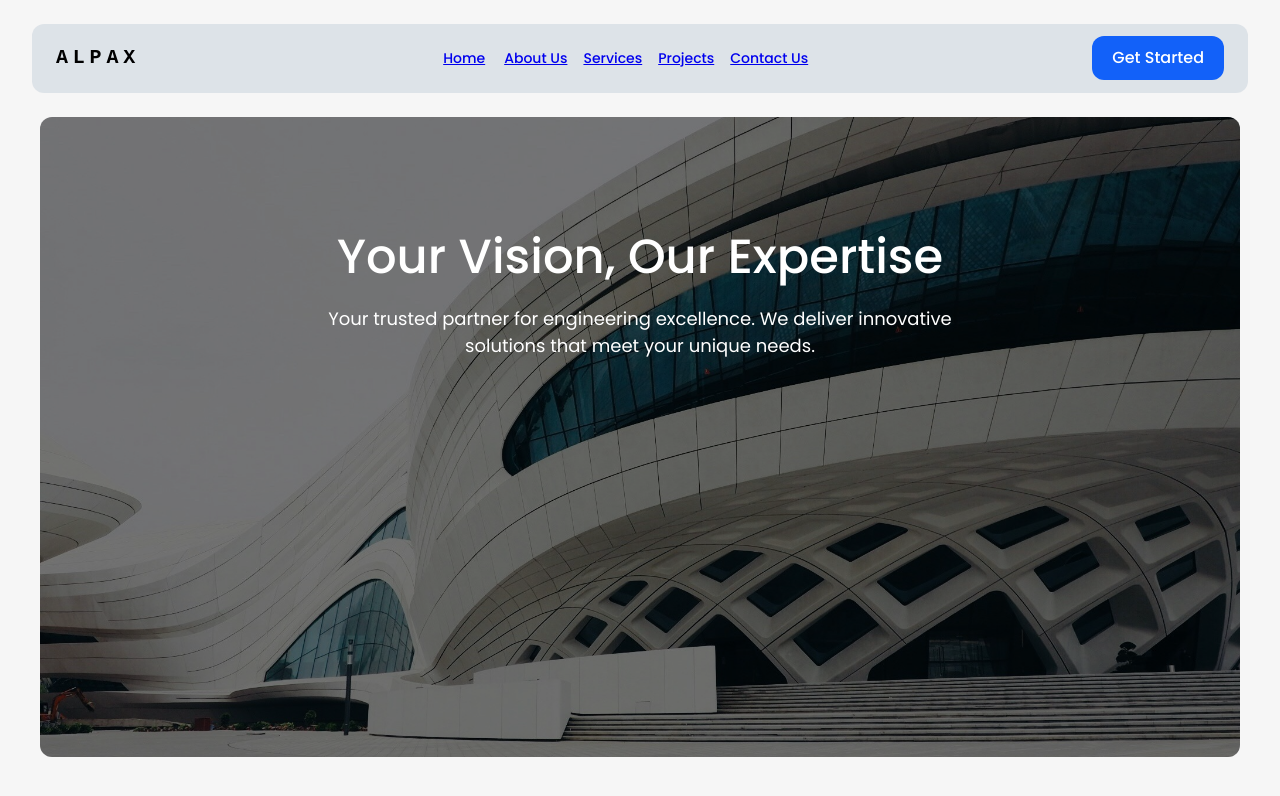
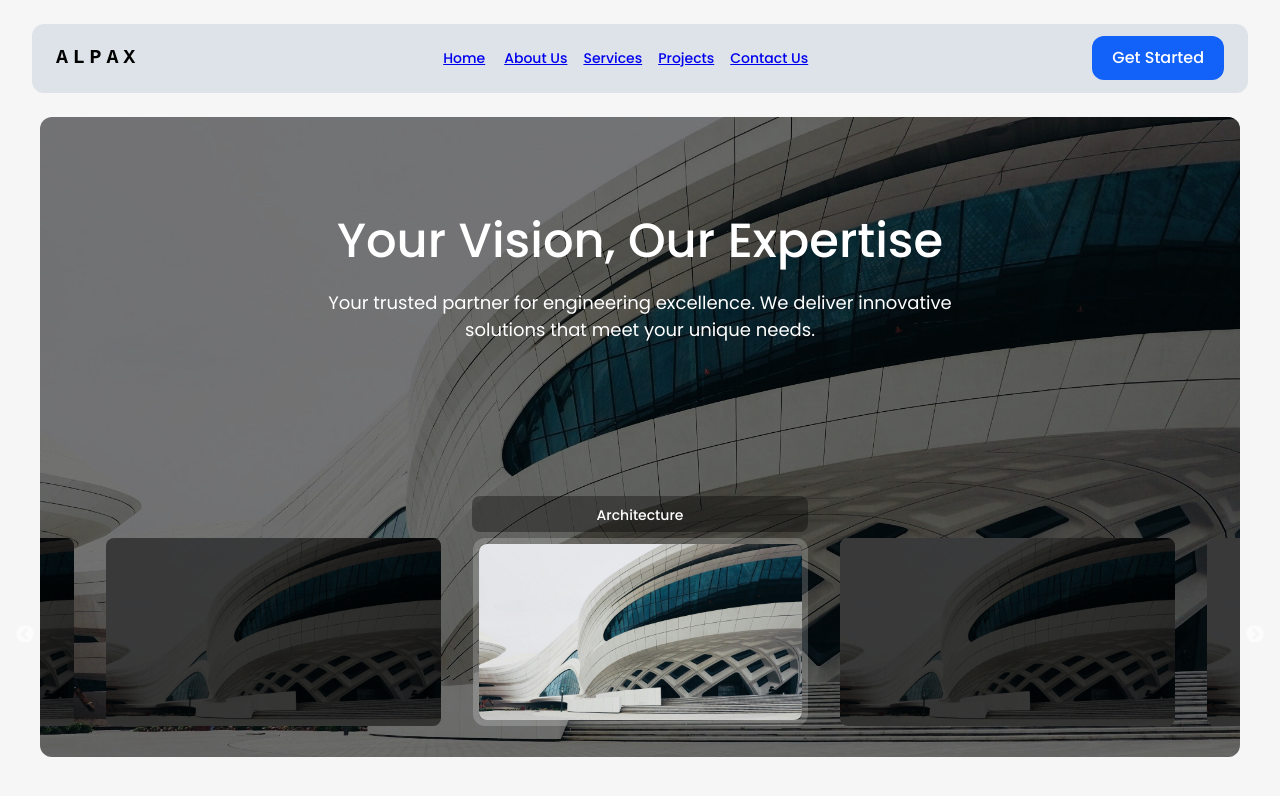
Before and after one commit to ishaaaq/alpax, a React (Vite) app: page / in a window 1280 px wide. Shown: the top 796 px of the page. Built offline with nearby package versions, Linux system fonts and the light colour scheme.

Commit message:
created hero slider

```diff
--- a/package.json
+++ b/package.json
@@ -14,7 +14,9 @@
     "@emotion/styled": "^11.13.5",
     "@mui/material": "^6.1.8",
     "react": "^18.3.1",
-    "react-dom": "^18.3.1"
+    "react-dom": "^18.3.1",
+    "react-slick": "^0.30.2",
+    "slick-carousel": "^1.8.1"
   },
   "devDependencies": {
     "@eslint/js": "^9.13.0",
--- a/src/components/Hero.jsx
+++ b/src/components/Hero.jsx
@@ -1,5 +1,6 @@
 import { Box, Container, Stack, Typography } from "@mui/material";
 import React from "react";
+import Slider from "./Slider";
 const Hero = () => {
   return (
     <Container disableGutters>
@@ -18,10 +19,9 @@ const Hero = () => {
             height: "100%",
             borderRadius: ".75rem",
             display: "flex",
-            flexDirection: "flex-col",
+            flexDirection: "column",
             justifyContent: "center",
             color: "white",
-            padding: "1rem",
           }}
         >
           <Stack
@@ -49,6 +49,7 @@ const Hero = () => {
               innovative solutions that meet your unique needs.
             </Typography>
           </Stack>
+          <Slider />
         </div>
       </Box>
     </Container>
--- /dev/null
+++ b/src/components/Slider.jsx
@@ -0,0 +1,142 @@
+import "slick-carousel/slick/slick.css";
+import "slick-carousel/slick/slick-theme.css";
+import React, { useState } from "react";
+import Slider from "react-slick";
+import { Box, Typography } from "@mui/material";
+import image from "../../public/bg.jpeg";
+const HeroSlider = () => {
+  const [activeSlide, setActiveSlide] = useState(1);
+  const slides = [
+    { title: "Agriculture", image: image },
+    { title: "Architecture", image: image },
+    { title: "Industry", image: image },
+    { title: "Agriculture", image: image },
+    { title: "Architecture", image: image },
+    { title: "Industry", image: image },
+  ];
+
+  const settings = {
+    dots: false,
+    infinite: true,
+    speed: 500,
+    slidesToShow: 3,
+    slidesToScroll: 1,
+    autoplay: true,
+    autoplaySpeed: 3000,
+    centerMode: true,
+    beforeChange: (current, next) => setActiveSlide(next),
+    responsive: [
+      {
+        breakpoint: 900,
+        settings: {
+          slidesToShow: 2,
+          slidesToScroll: 1,
+          infinite: true,
+        },
+      },
+      {
+        breakpoint: 600,
+        settings: {
+          slidesToShow: 1,
+        },
+      },
+    ],
+  };
+
+  return (
+    <Box
+      sx={{
+        width: "100%",
+        margin: "auto",
+        textAlign: "center",
+        mb: "1.5rem",
+        display: {
+          xs: "none",
+          sm: "block",
+        },
+      }}
+    >
+      <Box
+        sx={{
+          borderRadius: "8px",
+          bgcolor: "rgba(0, 0, 0, 0.35)",
+          padding: "8px",
+          height: "2.25rem",
+          width: {
+            xs: "12.6rem", // 60% of the desktop width for mobile screens
+            sm: "16.8rem", // 80% of the desktop width for tablet screens
+            md: "21rem", // Desktop width
+          },
+          mx: "auto",
+          mb: "6px",
+        }}
+      >
+        <Typography
+          variant="h6"
+          sx={{
+            color: "white",
+            fontWeight: 500,
+            fontSize: ".875rem",
+          }}
+        >
+          {slides[activeSlide].title}
+        </Typography>
+      </Box>
+      <Slider {...settings}>
+        {slides.map((slide, index) => (
+          <Box
+            key={index}
+            sx={{
+              width: {
+                xs: "12.6rem", // 60% of the desktop width for mobile screens
+                sm: "16.8rem", // 80% of the desktop width for tablet screens
+                md: "21rem", // Desktop width
+              },
+              height: {
+                xs: "7.02rem", // 60% of the desktop height for mobile screens
+                sm: "9.36rem", // 80% of the desktop height for tablet screens
+                md: "11.7rem", // Desktop height
+              },
+              position: "relative",
+
+              borderRadius: "12px",
+              filter: index === activeSlide ? "none" : "brightness(50%)",
+              transition: "filter 0.5s ease-in-out",
+              border:
+                activeSlide === index && "6px solid rgba(255, 255, 255, 0.2)",
+            }}
+          >
+            <img
+              src={slide.image}
+              alt={slide.title}
+              key={index}
+              style={{
+                width: "100%",
+                height: "100%",
+                borderRadius: "8px",
+                objectFit: "cover",
+              }}
+            />
+
+            {index !== activeSlide && (
+              <Box
+                sx={{
+                  position: "absolute",
+                  top: 0,
+                  left: 0,
+                  width: "100%",
+                  height: "100%",
+                  borderRadius: "8px",
+                  backgroundColor: "rgba(0, 0, 0, 0.5)",
+                  zIndex: 1,
+                }}
+              />
+            )}
+          </Box>
+        ))}
+      </Slider>
+    </Box>
+  );
+};
+
+export default HeroSlider;
--- a/src/index.css
+++ b/src/index.css
@@ -0,0 +1,3 @@
+.slick-slider .slick-slide {
+    padding: 0 1rem;
+  }
```
Also changed, not shown: 1 other file (tests, documents, lock files or other folders).
